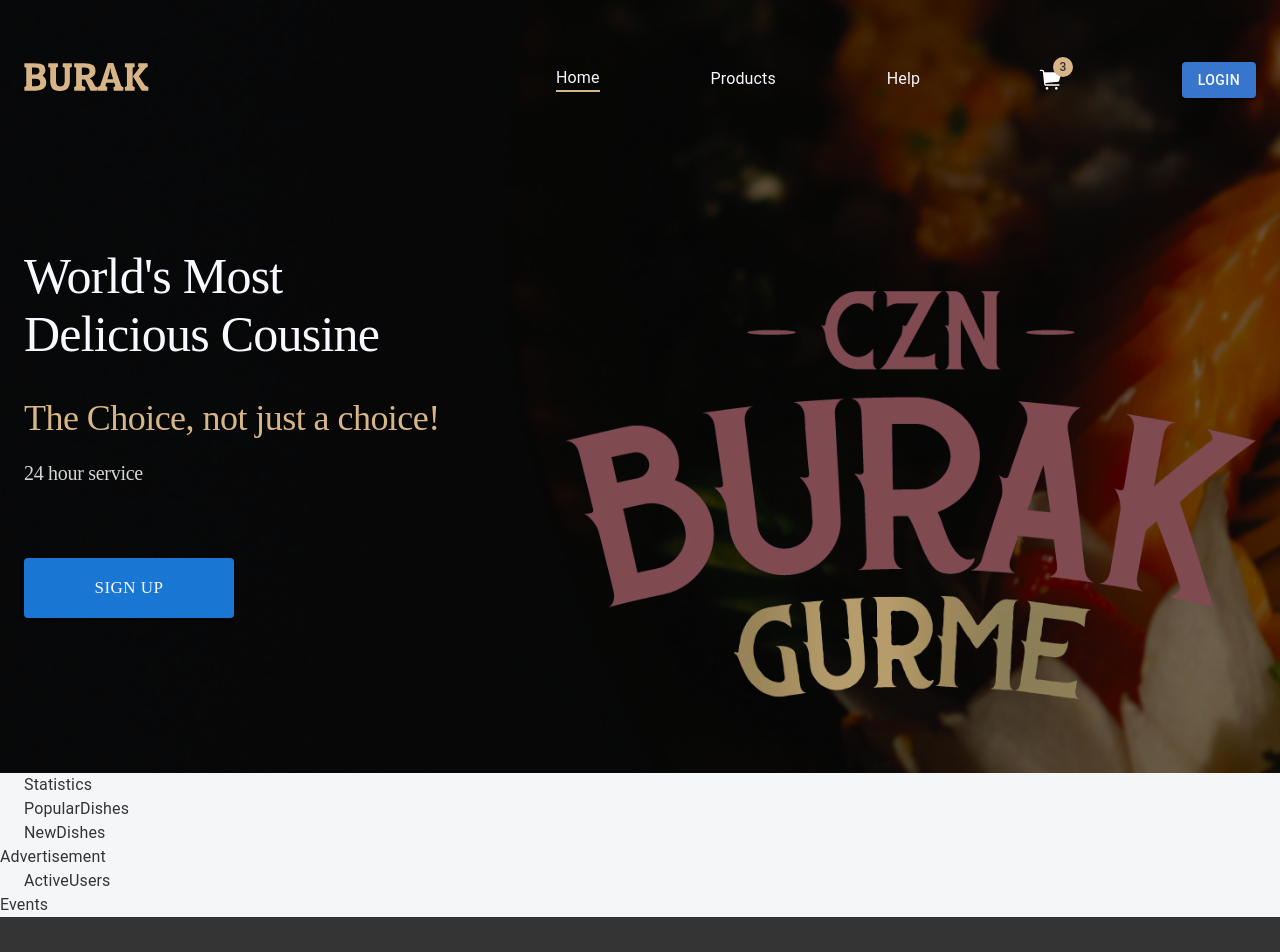
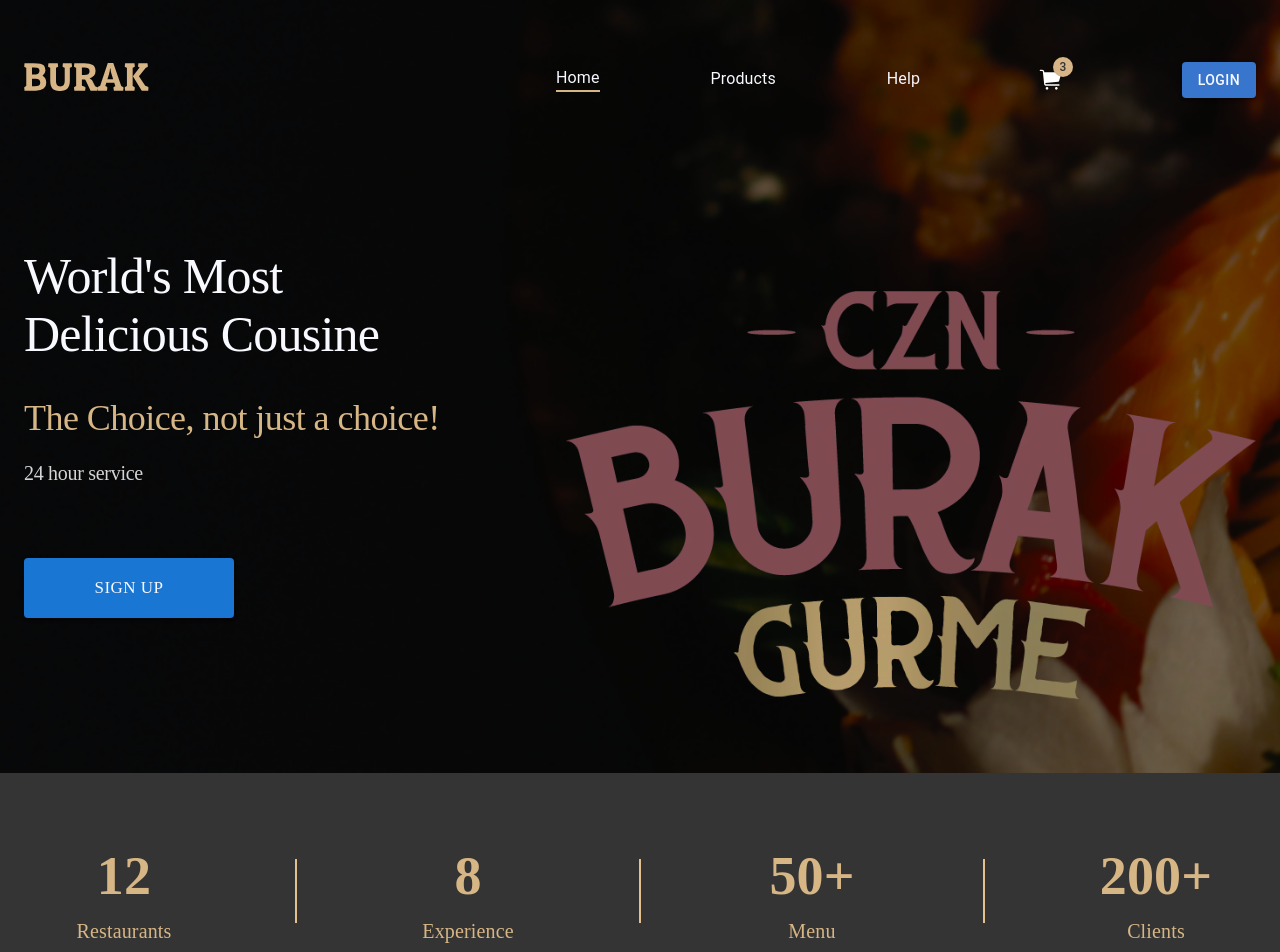
Before and after one commit to odilboooy10/burak-react, a React (Create React App) app: page / in a window 1280 px wide. Shown: the top 952 px of the page. Built offline with nearby package versions, Linux system fonts and the light colour scheme.

Commit message:
fix: modify statistics sectional component

```diff
--- /dev/null
+++ b/src/app/components/divider/index.tsx
@@ -0,0 +1,21 @@
+import React from "react";
+import styled from "styled-components";
+
+export interface IDividerProps {
+	width?: string;
+	height?: string;
+	bg?: string;
+}
+
+const DividerComponent = styled.span<IDividerProps>`
+	display: flex;
+	min-width: ${({ width }) => `${width}px`};
+	min-height: ${({ height }) => `${height}px`};
+	background: ${({ bg }) => `${bg}`};
+`;
+
+function Divider(props: IDividerProps) {
+	return <DividerComponent {...props} />;
+}
+
+export default Divider;
--- a/src/app/screens/homePage/Statistics.tsx
+++ b/src/app/screens/homePage/Statistics.tsx
@@ -1,8 +1,32 @@
 import React from "react";
-import { Container } from "@mui/material";
+import { Box, Container , Stack } from "@mui/material";
+import Divider from "../../components/divider";
+
 
 export default function Statistics() {
-    return(<div>
-        <Container>Statistics</Container>
+    return(<div className="static-frame">
+        <Container>
+            <Stack className="info">
+                <Stack className="static-box">
+                    <Box className="static-num">12</Box>
+                    <Box className="static-text">Restaurants</Box>
+                </Stack>
+                <Divider height="64" width="2" bg="#E3C08D" />
+                <Stack className="static-box">
+                    <Box className="static-num">8</Box>
+                    <Box className="static-text">Experience</Box>
+                </Stack>
+                <Divider height="64" width="2" bg="#E3C08D" />
+                <Stack className="static-box">
+                    <Box className="static-num">50+</Box>
+                    <Box className="static-text">Menu</Box>
+                </Stack>
+                <Divider height="64" width="2" bg="#E3C08D" />
+                <Stack className="static-box">
+                    <Box className="static-num">200+</Box>
+                    <Box className="static-text">Clients</Box>
+                </Stack>
+            </Stack>
+        </Container>
         </div>);
 }
--- a/src/app/screens/homePage/index.tsx
+++ b/src/app/screens/homePage/index.tsx
@@ -5,6 +5,7 @@ import NewDishes from "./NewDishes";
 import Advertisement from "./Advertisement";
 import ActiveUsers from "./ActiveUsers";
 import Events from "./Events";
+import "../../../css/home.css";
 
 export default function HomePage() {
     return <div className={"homepage"}>
--- a/src/css/home.css
+++ b/src/css/home.css
@@ -2,3 +2,48 @@
     width: 100%;
     height: auto;
 }
+
+/* STATISTIC */
+
+.homepage .static-frame {
+    width: 100%;
+    height: 236px;
+    background: #343434;
+}
+
+.homepage .static-frame .info {
+    height: 100%;
+    display: flex;
+    flex-direction: row;
+    justify-content: space-between;
+    align-items: center;
+}
+
+.homepage .static-frame .info .static-box {
+    width: 200px;
+    height: 116px;
+    display: flex;
+    flex-direction: column;
+    align-items: center;
+    justify-content: center;
+}
+
+.homepage .static-frame .info .static-box .static-num{
+    text-align: center;
+    font-family: "Poppins";
+    font-size: 54px;
+    font-style: normal;
+    font-weight: 600;
+    line-height: 80px;
+    color: #d7b686;
+}
+
+.homepage .static-frame .info .static-box .static-text{
+    text-align: center;
+    font-family: "Poppins";
+    font-size: 20px;
+    font-style: normal;
+    font-weight: 500;
+    line-height: 30px;
+    color: #d7b686;
+}
```
